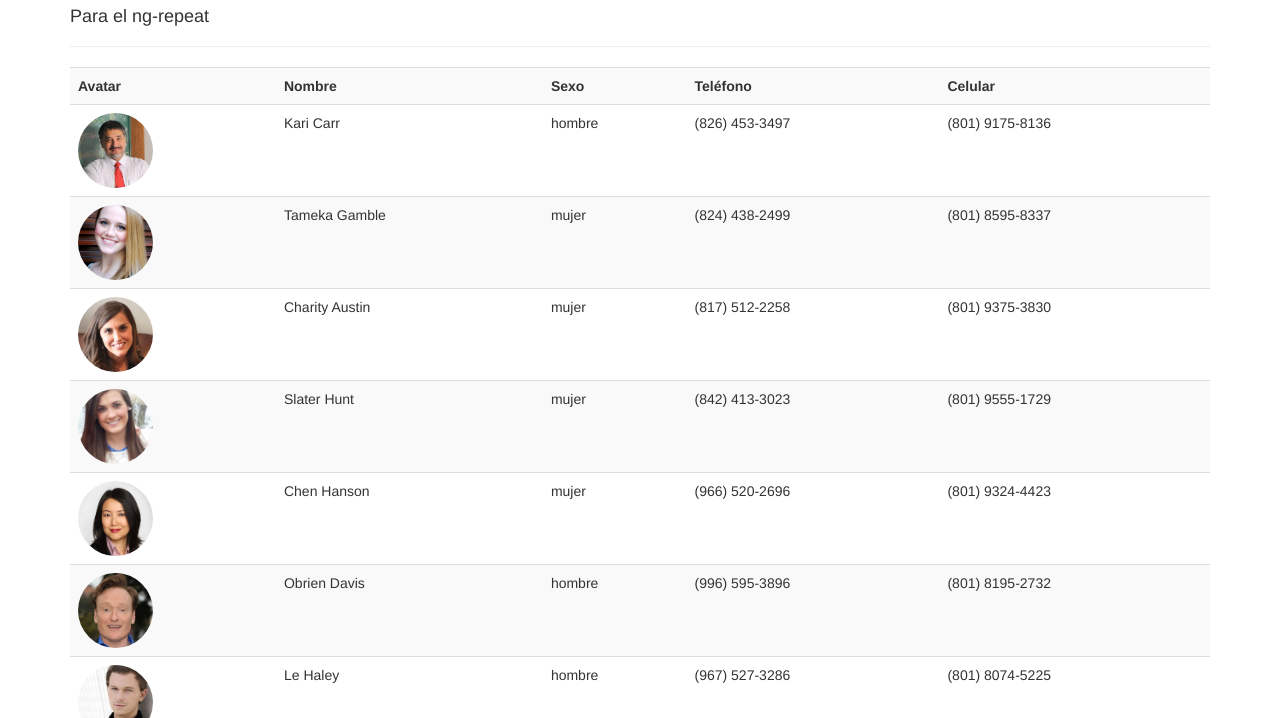
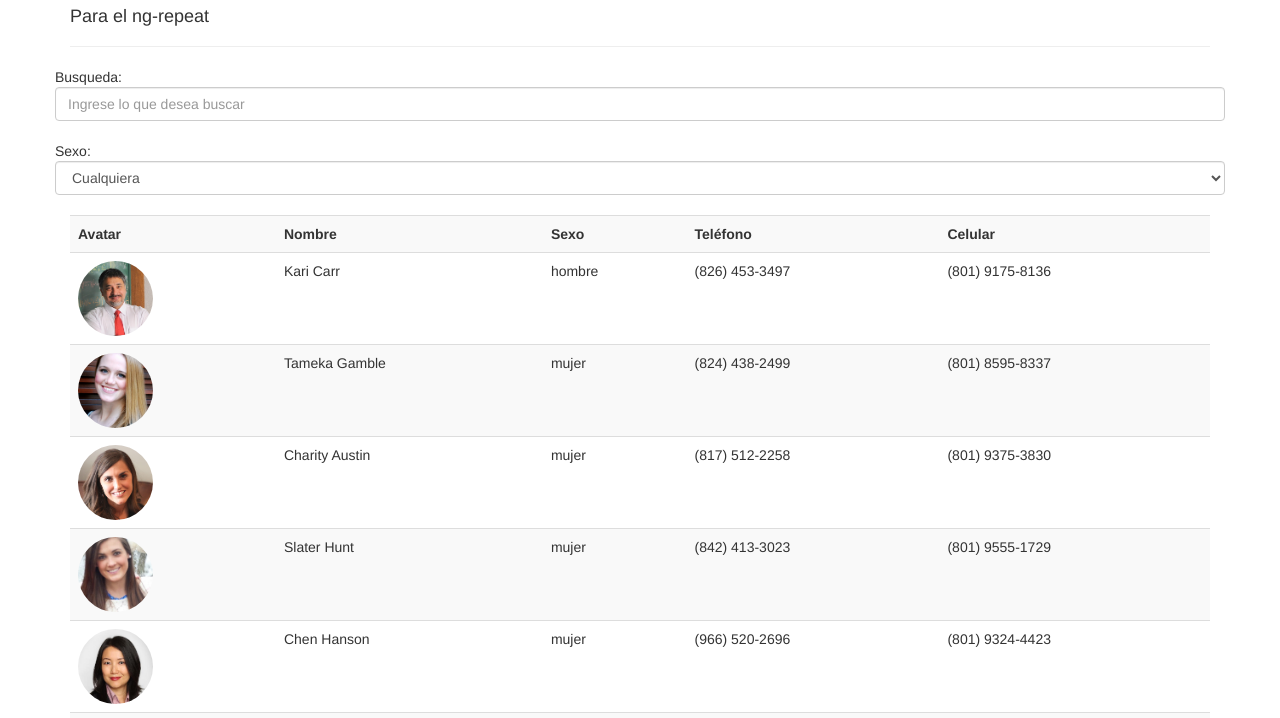
Before and after one commit to decos/AJS-EjercicioFiltrosNGrepeat, a plain HTML site: page index.html in a window 1280 px wide. Shown: the part 63-781 px from the top of the page. Drawn offline with Linux system fonts and the light colour scheme.

Commit message:
Filtros al ng-repeat

```diff
--- a/index.html
+++ b/index.html
@@ -33,6 +33,22 @@
             <h4>Para el ng-repeat</h4>
             <hr>
 
+            <div class="row">
+                Busqueda:
+                <br />
+                <input type="text" ng-model="busqueda.nombre" class="form-control" placeholder="Ingrese lo que desea buscar" />
+                <br />
+
+                Sexo:
+                <br />
+                <select ng-model="busqueda.sexo" class="form-control">
+                    <option value="">Cualquiera</option>
+                    <option value="mujer">Mujer</option>
+                    <option value="hombre">Hombre</option>
+                </select>
+                <br />
+            </div>
+
             <table class="table table-striped">
                 <tr>
                     <th>Avatar</th>
@@ -41,7 +57,7 @@
                     <th>Teléfono</th>
                     <th>Celular</th>
                 </tr>
-                <tr ng-repeat="persona in personas">
+                <tr ng-repeat="persona in personas | filter:busqueda">
                     <td><img ng-src="img/{{ persona.avatar }}" class="avatar img-circle" ></td>
                     <td>{{ persona.nombre }}</td>
                     <td>{{ persona.sexo }}</td>
```
Also changed, not shown: 1 other file.
